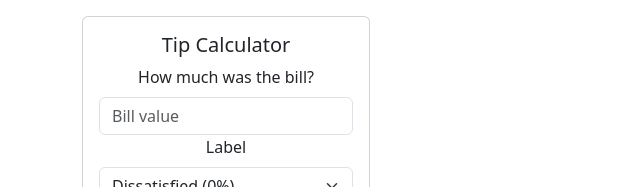
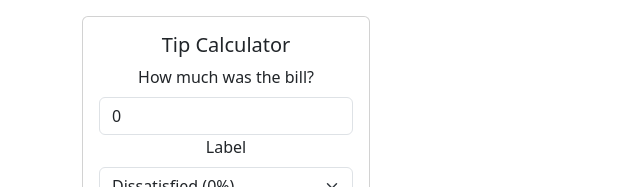
Before and after one commit to SzathmaryKriszti/tip-calculator, a React (Create React App) app: page / in a window 1280 px wide. Shown: the top 187 px of the page, without its empty margins (0-640 px from the left). Built offline with nearby package versions, Linux system fonts and the light colour scheme.

Commit message:
create two-way binding

```diff
--- a/src/components/Tip-Calculator/Input.tsx
+++ b/src/components/Tip-Calculator/Input.tsx
@@ -7,7 +7,10 @@ export default function input({bill, onSetBill} : InputProps) {
   return (
     <div>
       <label className="form-label">How much was the bill?</label>
-      <input className="form-control" type="text" placeholder="Bill value" />
+      <input
+          value={bill}
+          onChange={(event) => onSetBill(Number(event.target.value))}
+          className="form-control" type="text" placeholder="Bill value" />
     </div>
   );
 }
```
